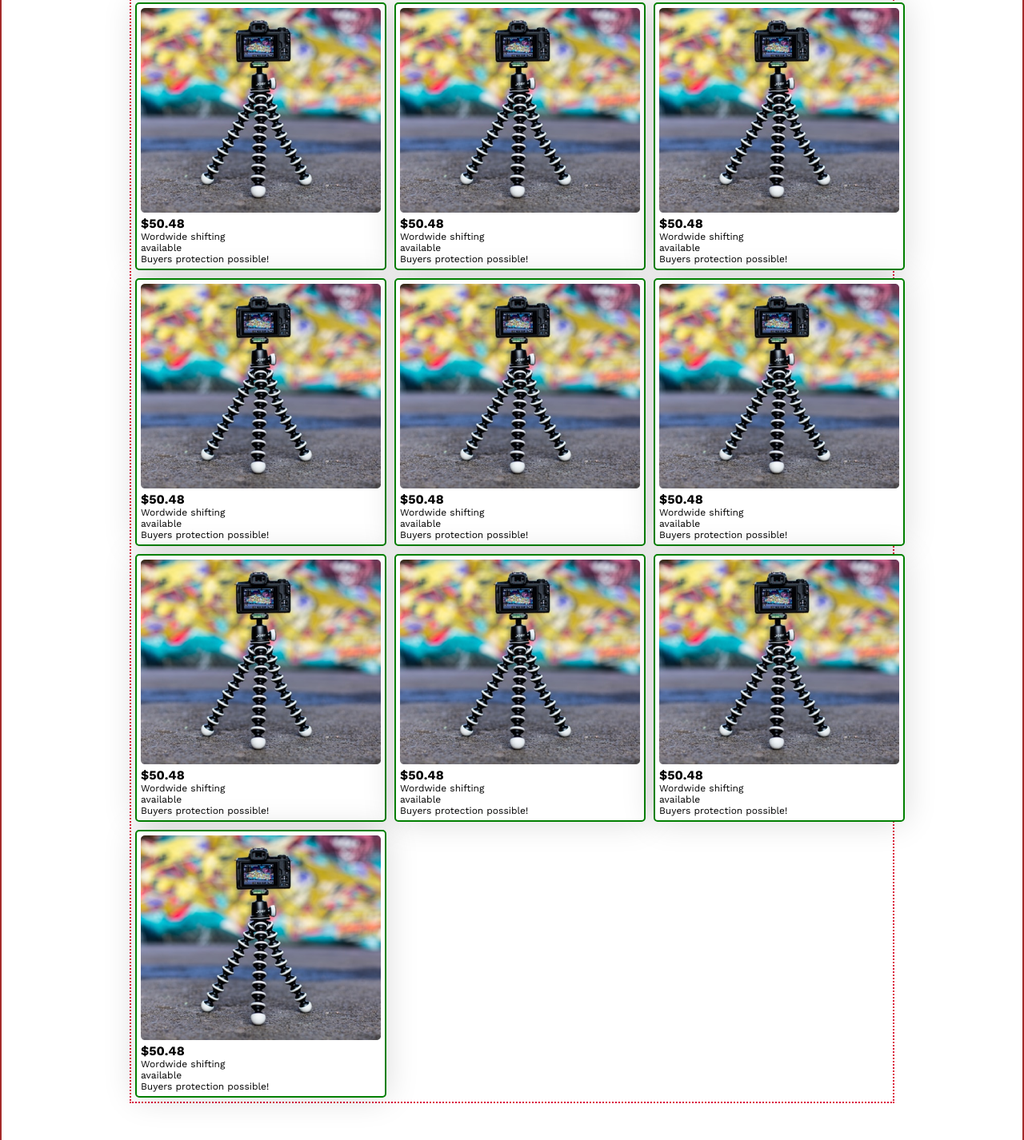
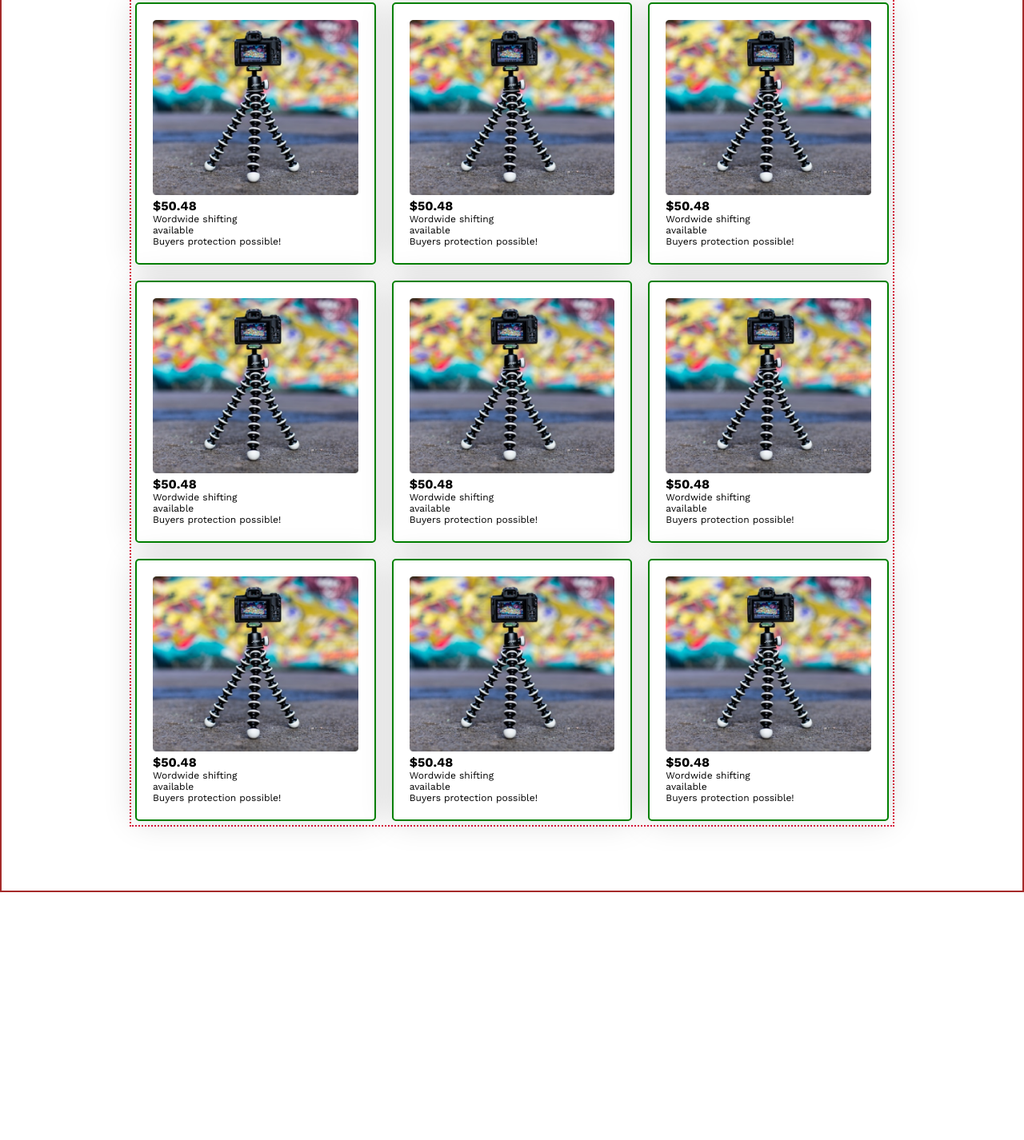
Before and after one commit to moudud-hoq/influencer-gear-main, a plain HTML site: page index.html in a window 1280 px wide. Shown: the part 834-2260 px from the top of the page at 80% size. After the commit the page ends 1950 px from the top, so only its background shows below. Drawn offline with nearby package versions, Linux system fonts and the light colour scheme.

```diff
--- a/index.html
+++ b/index.html
@@ -5,7 +5,7 @@
     <meta charset="UTF-8">
     <meta name="viewport" content="width=device-width, initial-scale=1.0">
     <title>Influencer Gears</title>
-    <link rel="stylesheet" href="styles/main.css">
+    <link rel="stylesheet" href="/styles/main.css">
 </head>
 
 <body>
@@ -75,7 +75,14 @@
                     </p>
                 </div>
             </div>
-                <div class="product-div">
+                <div class="product-details">
+                    <img src="images/tripod.png">
+                    <h4>$50.48</h4>
+                    <p >Wordwide shifting <br>
+                        available <br>
+                        Buyers protection possible!
+                    </p>
+                </div>
                 <div class="product-details">
                     <img src="images/tripod.png">
                     <h4>$50.48</h4>
@@ -84,8 +91,6 @@
                         Buyers protection possible!
                     </p>
                 </div>
-                </div>
-                <div class="product-div">
                 <div class="product-details">
                     <img src="images/tripod.png">
                     <h4>$50.48</h4>
@@ -94,8 +99,6 @@
                         Buyers protection possible!
                     </p>
                 </div>
-                </div>
-                <div class="product-div">
                 <div class="product-details">
                     <img src="images/tripod.png">
                     <h4>$50.48</h4>
@@ -104,8 +107,6 @@
                         Buyers protection possible!
                     </p>
                 </div>
-                </div>
-                <div class="product-div">
                 <div class="product-details">
                     <img src="images/tripod.png">
                     <h4>$50.48</h4>
@@ -114,8 +115,6 @@
                         Buyers protection possible!
                     </p>
                 </div>
-                </div>
-                <div class="product-div">
                 <div class="product-details">
                     <img src="images/tripod.png">
                     <h4>$50.48</h4>
@@ -124,8 +123,6 @@
                         Buyers protection possible!
                     </p>
                 </div>
-                </div>
-                <div class="product-div">
                 <div class="product-details">
                     <img src="images/tripod.png">
                     <h4>$50.48</h4>
@@ -134,8 +131,6 @@
                         Buyers protection possible!
                     </p>
                 </div>
-                </div>
-                <div class="product-div">
                 <div class="product-details">
                     <img src="images/tripod.png">
                     <h4>$50.48</h4>
@@ -144,28 +139,6 @@
                         Buyers protection possible!
                     </p>
                 </div>
-                </div>
-                <div class="product-div">
-                    <div class="product-details">
-                        <img src="images/tripod.png">
-                        <h4>$50.48</h4>
-                        <p>Wordwide shifting <br>
-                            available <br>
-                            Buyers protection possible!
-                        </p>
-                    </div>
-                </div>
-                <div class="product-div">
-                    <div class="product-details">
-                        <img src="images/tripod.png">
-                        <h4>$50.48</h4>
-                        <p>Wordwide shifting <br>
-                            available <br>
-                            Buyers protection possible!
-                        </p>
-                    </div>
-                </div>
-
 
             </div>
         </main>
--- a/styles/main.css
+++ b/styles/main.css
@@ -139,22 +139,25 @@ h2 {
     padding: 5px;
     border: 2px dotted crimson;
     display: grid;
-    gap: 10px;
+    gap: 20px;
     grid-template-columns: repeat(3, 1fr);
     grid-template-rows: repeat(3, 1fr);
     justify-content: space-around;
     align-content: center;
 }
 
-.product-div {}
-
 .product-details {
     border: 2px solid green;
     /* width: 100%;
     margin: 0 auto; */
-    padding: 5px;
+    padding: 20px;
     border-radius: 5px;
     border-radius: 5px;
     background: #FFF;
     box-shadow: 0px 0px 40px 0px rgba(0, 0, 0, 0.15);
 }
+
+.product-details img{
+    width: 100%;
+    margin: 0 auto;
+}
```
Lines whose indentation alone changed are shown as unchanged.
